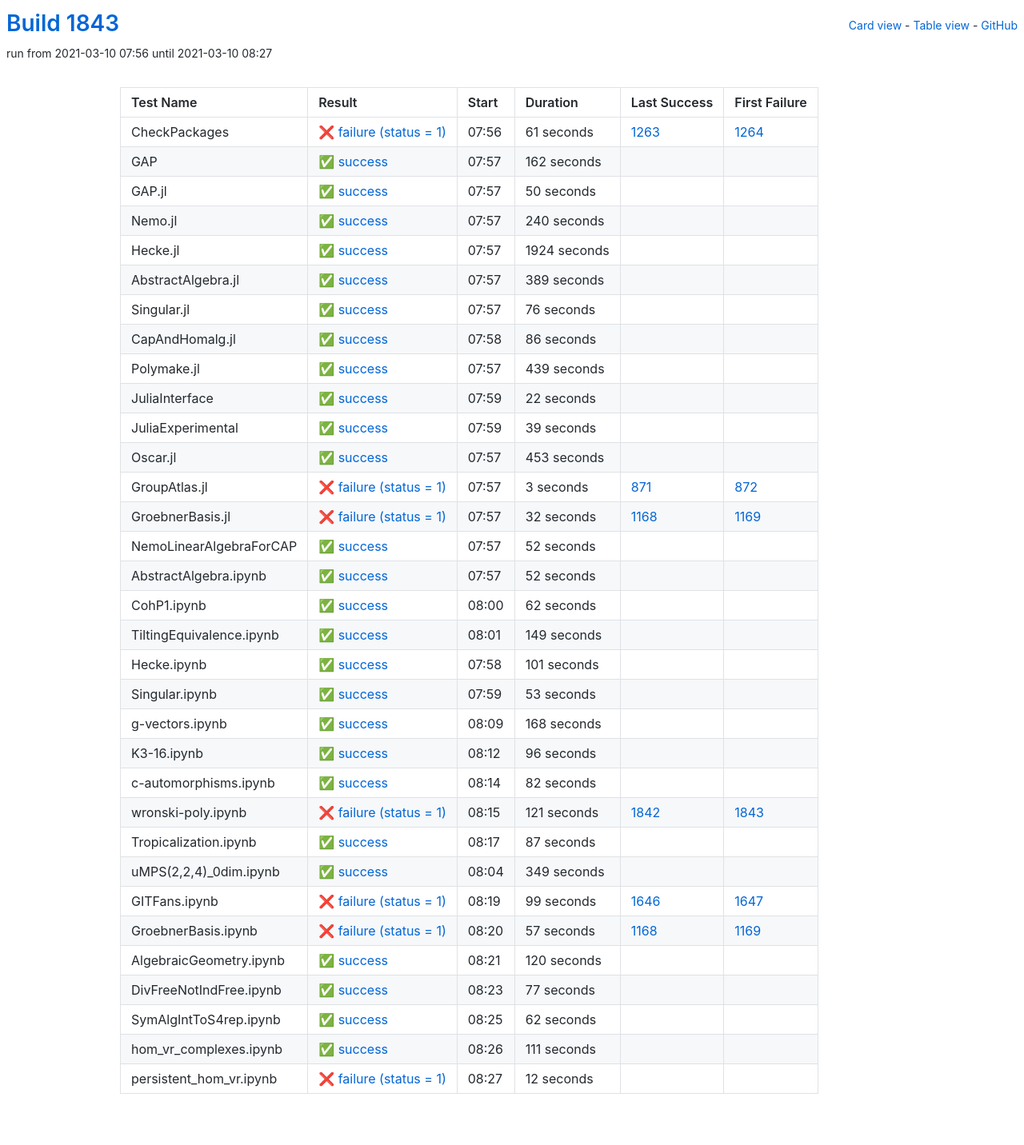
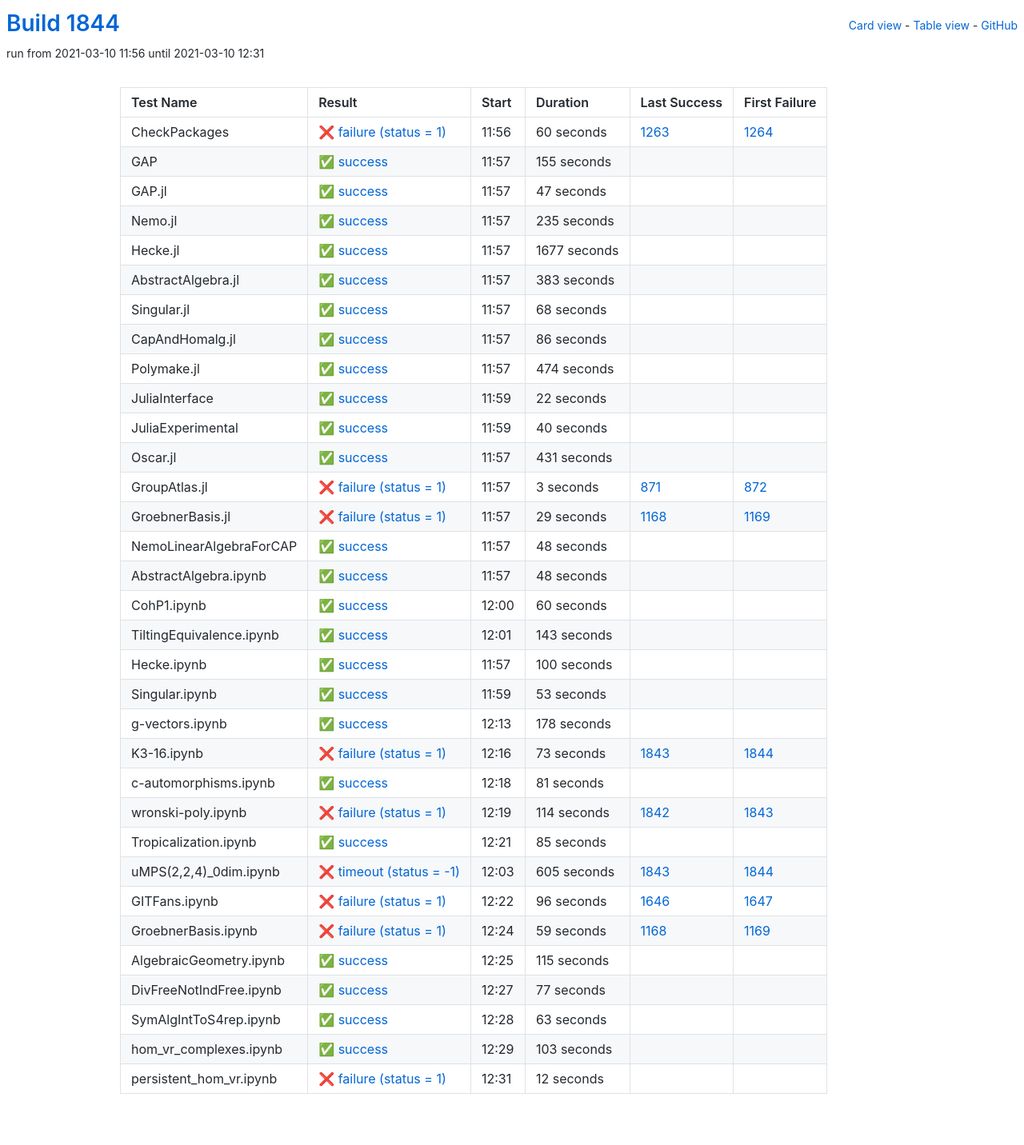
Before and after one commit to oscar-system/oscar-ci-status-stable, a Jekyll site: the page built from table.html, in a window 1280 px wide. Shown: the whole page at 80% size. Built offline with Jekyll 4.4.1, drawn with Linux system fonts in a browser that asks for light colours.

Commit message:
Build #1844

```diff
--- a/_data/ci.yml
+++ b/_data/ci.yml
@@ -1,6 +1,6 @@
 ---
-build: 1843
-build_url: https://oscarci.mathematik.uni-kl.de/job/oscar-stable/1843/
+build: 1844
+build_url: https://oscarci.mathematik.uni-kl.de/job/oscar-stable/1844/
 job: oscar-stable
 organization: oscar-system
 repo: oscar-ci-status-stable
@@ -8,92 +8,92 @@ repourl: https://github.com/oscar-system/oscar-ci-status-stable
 tests:
 - name: CheckPackages
   id: checkpackages
-  log: https://oscarci.mathematik.uni-kl.de/job/oscar-stable/1843/artifact/logs/build-1843/CheckPackages.log
-  start: 2021-03-10 07:56
+  log: https://oscarci.mathematik.uni-kl.de/job/oscar-stable/1844/artifact/logs/build-1844/CheckPackages.log
+  start: 2021-03-10 11:56
   success: false
   exitcode: 1
   status: failure
-  duration: 61
+  duration: 60
   last_success: 1263
   last_success_url: https://oscarci.mathematik.uni-kl.de/job/oscar-stable/1263/
   first_failure: 1264
   first_failure_url: https://oscarci.mathematik.uni-kl.de/job/oscar-stable/1264/
 - name: GAP
   id: gap
-  log: https://oscarci.mathematik.uni-kl.de/job/oscar-stable/1843/artifact/logs/build-1843/GAP.log
-  start: 2021-03-10 07:57
+  log: https://oscarci.mathematik.uni-kl.de/job/oscar-stable/1844/artifact/logs/build-1844/GAP.log
+  start: 2021-03-10 11:57
   success: true
   exitcode: 0
   status: success
-  duration: 162
+  duration: 155
   last_success: false
   last_success_url:
   first_failure: false
   first_failure_url:
 - name: GAP.jl
   id: gap-jl
-  log: https://oscarci.mathematik.uni-kl.de/job/oscar-stable/1843/artifact/logs/build-1843/GAP.jl.log
-  start: 2021-03-10 07:57
+  log: https://oscarci.mathematik.uni-kl.de/job/oscar-stable/1844/artifact/logs/build-1844/GAP.jl.log
+  start: 2021-03-10 11:57
   success: true
   exitcode: 0
   status: success
-  duration: 50
+  duration: 47
   last_success: false
   last_success_url:
   first_failure: false
   first_failure_url:
 - name: Nemo.jl
   id: nemo-jl
-  log: https://oscarci.mathematik.uni-kl.de/job/oscar-stable/1843/artifact/logs/build-1843/Nemo.jl.log
-  start: 2021-03-10 07:57
+  log: https://oscarci.mathematik.uni-kl.de/job/oscar-stable/1844/artifact/logs/build-1844/Nemo.jl.log
+  start: 2021-03-10 11:57
   success: true
   exitcode: 0
   status: success
-  duration: 240
+  duration: 235
   last_success: false
   last_success_url:
   first_failure: false
   first_failure_url:
 - name: Hecke.jl
   id: hecke-jl
-  log: https://oscarci.mathematik.uni-kl.de/job/oscar-stable/1843/artifact/logs/build-1843/Hecke.jl.log
-  start: 2021-03-10 07:57
+  log: https://oscarci.mathematik.uni-kl.de/job/oscar-stable/1844/artifact/logs/build-1844/Hecke.jl.log
+  start: 2021-03-10 11:57
   success: true
   exitcode: 0
   status: success
-  duration: 1924
+  duration: 1677
   last_success: false
   last_success_url:
   first_failure: false
   first_failure_url:
 - name: AbstractAlgebra.jl
   id: abstractalgebra-jl
-  log: https://oscarci.mathematik.uni-kl.de/job/oscar-stable/1843/artifact/logs/build-1843/AbstractAlgebra.jl.log
-  start: 2021-03-10 07:57
+  log: https://oscarci.mathematik.uni-kl.de/job/oscar-stable/1844/artifact/logs/build-1844/AbstractAlgebra.jl.log
+  start: 2021-03-10 11:57
   success: true
   exitcode: 0
   status: success
-  duration: 389
+  duration: 383
   last_success: false
   last_success_url:
   first_failure: false
   first_failure_url:
 - name: Singular.jl
   id: singular-jl
-  log: https://oscarci.mathematik.uni-kl.de/job/oscar-stable/1843/artifact/logs/build-1843/Singular.jl.log
-  start: 2021-03-10 07:57
+  log: https://oscarci.mathematik.uni-kl.de/job/oscar-stable/1844/artifact/logs/build-1844/Singular.jl.log
+  start: 2021-03-10 11:57
   success: true
   exitcode: 0
   status: success
-  duration: 76
+  duration: 68
   last_success: false
   last_success_url:
   first_failure: false
   first_failure_url:
 - name: CapAndHomalg.jl
   id: capandhomalg-jl
-  log: https://oscarci.mathematik.uni-kl.de/job/oscar-stable/1843/artifact/logs/build-1843/CapAndHomalg.jl.log
-  start: 2021-03-10 07:58
+  log: https://oscarci.mathematik.uni-kl.de/job/oscar-stable/1844/artifact/logs/build-1844/CapAndHomalg.jl.log
+  start: 2021-03-10 11:57
   success: true
   exitcode: 0
   status: success
@@ -104,20 +104,20 @@ tests:
   first_failure_url:
 - name: Polymake.jl
   id: polymake-jl
-  log: https://oscarci.mathematik.uni-kl.de/job/oscar-stable/1843/artifact/logs/build-1843/Polymake.jl.log
-  start: 2021-03-10 07:57
+  log: https://oscarci.mathematik.uni-kl.de/job/oscar-stable/1844/artifact/logs/build-1844/Polymake.jl.log
+  start: 2021-03-10 11:57
   success: true
   exitcode: 0
   status: success
-  duration: 439
+  duration: 474
   last_success: false
   last_success_url:
   first_failure: false
   first_failure_url:
 - name: JuliaInterface
   id: juliainterface
-  log: https://oscarci.mathematik.uni-kl.de/job/oscar-stable/1843/artifact/logs/build-1843/JuliaInterface.log
-  start: 2021-03-10 07:59
+  log: https://oscarci.mathematik.uni-kl.de/job/oscar-stable/1844/artifact/logs/build-1844/JuliaInterface.log
+  start: 2021-03-10 11:59
   success: true
   exitcode: 0
   status: success
@@ -128,32 +128,32 @@ tests:
   first_failure_url:
 - name: JuliaExperimental
   id: juliaexperimental
-  log: https://oscarci.mathematik.uni-kl.de/job/oscar-stable/1843/artifact/logs/build-1843/JuliaExperimental.log
-  start: 2021-03-10 07:59
+  log: https://oscarci.mathematik.uni-kl.de/job/oscar-stable/1844/artifact/logs/build-1844/JuliaExperimental.log
+  start: 2021-03-10 11:59
   success: true
   exitcode: 0
   status: success
-  duration: 39
+  duration: 40
   last_success: false
   last_success_url:
   first_failure: false
   first_failure_url:
 - name: Oscar.jl
   id: oscar-jl
-  log: https://oscarci.mathematik.uni-kl.de/job/oscar-stable/1843/artifact/logs/build-1843/Oscar.jl.log
-  start: 2021-03-10 07:57
+  log: https://oscarci.mathematik.uni-kl.de/job/oscar-stable/1844/artifact/logs/build-1844/Oscar.jl.log
+  start: 2021-03-10 11:57
   success: true
   exitcode: 0
   status: success
-  duration: 453
+  duration: 431
   last_success: false
   last_success_url:
   first_failure: false
   first_failure_url:
 - name: GroupAtlas.jl
   id: groupatlas-jl
-  log: https://oscarci.mathematik.uni-kl.de/job/oscar-stable/1843/artifact/logs/build-1843/GroupAtlas.jl.log
-  start: 2021-03-10 07:57
+  log: https://oscarci.mathematik.uni-kl.de/job/oscar-stable/1844/artifact/logs/build-1844/GroupAtlas.jl.log
+  start: 2021-03-10 11:57
   success: false
   exitcode: 1
   status: failure
@@ -164,80 +164,80 @@ tests:
   first_failure_url: https://oscarci.mathematik.uni-kl.de/job/oscar-stable/872/
 - name: GroebnerBasis.jl
   id: groebnerbasis-jl
-  log: https://oscarci.mathematik.uni-kl.de/job/oscar-stable/1843/artifact/logs/build-1843/GroebnerBasis.jl.log
-  start: 2021-03-10 07:57
+  log: https://oscarci.mathematik.uni-kl.de/job/oscar-stable/1844/artifact/logs/build-1844/GroebnerBasis.jl.log
+  start: 2021-03-10 11:57
   success: false
   exitcode: 1
   status: failure
-  duration: 32
+  duration: 29
   last_success: 1168
   last_success_url: https://oscarci.mathematik.uni-kl.de/job/oscar-stable/1168/
   first_failure: 1169
   first_failure_url: https://oscarci.mathematik.uni-kl.de/job/oscar-stable/1169/
 - name: NemoLinearAlgebraForCAP
   id: nemolinearalgebraforcap
-  log: https://oscarci.mathematik.uni-kl.de/job/oscar-stable/1843/artifact/logs/build-1843/NemoLinearAlgebraForCAP.log
-  start: 2021-03-10 07:57
+  log: https://oscarci.mathematik.uni-kl.de/job/oscar-stable/1844/artifact/logs/build-1844/NemoLinearAlgebraForCAP.log
+  start: 2021-03-10 11:57
   success: true
   exitcode: 0
   status: success
-  duration: 52
+  duration: 48
   last_success: false
   last_success_url:
   first_failure: false
   first_failure_url:
 - name: AbstractAlgebra.ipynb
   id: abstractalgebra-ipynb
-  log: https://oscarci.mathematik.uni-kl.de/job/oscar-stable/1843/artifact/logs/build-1843/AbstractAlgebra.ipynb.log
-  start: 2021-03-10 07:57
+  log: https://oscarci.mathematik.uni-kl.de/job/oscar-stable/1844/artifact/logs/build-1844/AbstractAlgebra.ipynb.log
+  start: 2021-03-10 11:57
   success: true
   exitcode: 0
   status: success
-  duration: 52
+  duration: 48
   last_success: false
   last_success_url:
   first_failure: false
   first_failure_url:
 - name: CohP1.ipynb
   id: cohp1-ipynb
-  log: https://oscarci.mathematik.uni-kl.de/job/oscar-stable/1843/artifact/logs/build-1843/CohP1.ipynb.log
-  start: 2021-03-10 08:00
+  log: https://oscarci.mathematik.uni-kl.de/job/oscar-stable/1844/artifact/logs/build-1844/CohP1.ipynb.log
+  start: 2021-03-10 12:00
   success: true
   exitcode: 0
   status: success
-  duration: 62
+  duration: 60
   last_success: false
   last_success_url:
   first_failure: false
   first_failure_url:
 - name: TiltingEquivalence.ipynb
   id: tiltingequivalence-ipynb
-  log: https://oscarci.mathematik.uni-kl.de/job/oscar-stable/1843/artifact/logs/build-1843/TiltingEquivalence.ipynb.log
-  start: 2021-03-10 08:01
+  log: https://oscarci.mathematik.uni-kl.de/job/oscar-stable/1844/artifact/logs/build-1844/TiltingEquivalence.ipynb.log
+  start: 2021-03-10 12:01
   success: true
   exitcode: 0
   status: success
-  duration: 149
+  duration: 143
   last_success: false
   last_success_url:
   first_failure: false
   first_failure_url:
 - name: Hecke.ipynb
   id: hecke-ipynb
-  log: https://oscarci.mathematik.uni-kl.de/job/oscar-stable/1843/artifact/logs/build-1843/Hecke.ipynb.log
-  start: 2021-03-10 07:58
+  log: https://oscarci.mathematik.uni-kl.de/job/oscar-stable/1844/artifact/logs/build-1844/Hecke.ipynb.log
+  start: 2021-03-10 11:57
   success: true
   exitcode: 0
   status: success
-  duration: 101
+  duration: 100
   last_success: false
   last_success_url:
   first_failure: false
   first_failure_url:
 - name: Singular.ipynb
   id: singular-ipynb
-  log: https://oscarci.mathematik.uni-kl.de/job/oscar-stable/1843/artifact/logs/build-1843/Singular.ipynb.log
-  start: 2021-03-10 07:59
+  log: https://oscarci.mathematik.uni-kl.de/job/oscar-stable/1844/artifact/logs/build-1844/Singular.ipynb.log
+  start: 2021-03-10 11:59
   success: true
   exitcode: 0
   status: success
@@ -248,116 +248,116 @@ tests:
   first_failure_url:
 - name: g-vectors.ipynb
   id: g-vectors-ipynb
-  log: https://oscarci.mathematik.uni-kl.de/job/oscar-stable/1843/artifact/logs/build-1843/g-vectors.ipynb.log
-  start: 2021-03-10 08:09
+  log: https://oscarci.mathematik.uni-kl.de/job/oscar-stable/1844/artifact/logs/build-1844/g-vectors.ipynb.log
+  start: 2021-03-10 12:13
   success: true
   exitcode: 0
   status: success
-  duration: 168
+  duration: 178
   last_success: false
   last_success_url:
   first_failure: false
   first_failure_url:
 - name: K3-16.ipynb
   id: k3-16-ipynb
-  log: https://oscarci.mathematik.uni-kl.de/job/oscar-stable/1843/artifact/logs/build-1843/K3-16.ipynb.log
-  start: 2021-03-10 08:12
+  log: https://oscarci.mathematik.uni-kl.de/job/oscar-stable/1844/artifact/logs/build-1844/K3-16.ipynb.log
+  start: 2021-03-10 12:16
+  success: false
+  exitcode: 1
+  status: failure
+  duration: 73
+  last_success: 1843
+  last_success_url: https://oscarci.mathematik.uni-kl.de/job/oscar-stable/1843/
+  first_failure: 1844
+  first_failure_url: https://oscarci.mathematik.uni-kl.de/job/oscar-stable/1844/
+- name: c-automorphisms.ipynb
+  id: c-automorphisms-ipynb
+  log: https://oscarci.mathematik.uni-kl.de/job/oscar-stable/1844/artifact/logs/build-1844/c-automorphisms.ipynb.log
+  start: 2021-03-10 12:18
   success: true
   exitcode: 0
   status: success
-  duration: 96
-  last_success: false
-  last_success_url:
-  first_failure: false
-  first_failure_url:
-- name: c-automorphisms.ipynb
-  id: c-automorphisms-ipynb
-  log: https://oscarci.mathematik.uni-kl.de/job/oscar-stable/1843/artifact/logs/build-1843/c-automorphisms.ipynb.log
-  start: 2021-03-10 08:14
-  success: true
-  exitcode: 0
-  status: success
-  duration: 82
+  duration: 81
   last_success: false
   last_success_url:
   first_failure: false
   first_failure_url:
 - name: wronski-poly.ipynb
   id: wronski-poly-ipynb
-  log: https://oscarci.mathematik.uni-kl.de/job/oscar-stable/1843/artifact/logs/build-1843/wronski-poly.ipynb.log
-  start: 2021-03-10 08:15
+  log: https://oscarci.mathematik.uni-kl.de/job/oscar-stable/1844/artifact/logs/build-1844/wronski-poly.ipynb.log
+  start: 2021-03-10 12:19
   success: false
   exitcode: 1
   status: failure
-  duration: 121
+  duration: 114
   last_success: 1842
   last_success_url: https://oscarci.mathematik.uni-kl.de/job/oscar-stable/1842/
   first_failure: 1843
   first_failure_url: https://oscarci.mathematik.uni-kl.de/job/oscar-stable/1843/
 - name: Tropicalization.ipynb
   id: tropicalization-ipynb
-  log: https://oscarci.mathematik.uni-kl.de/job/oscar-stable/1843/artifact/logs/build-1843/Tropicalization.ipynb.log
-  start: 2021-03-10 08:17
+  log: https://oscarci.mathematik.uni-kl.de/job/oscar-stable/1844/artifact/logs/build-1844/Tropicalization.ipynb.log
+  start: 2021-03-10 12:21
   success: true
   exitcode: 0
   status: success
-  duration: 87
+  duration: 85
   last_success: false
   last_success_url:
   first_failure: false
   first_failure_url:
 - name: uMPS(2,2,4)_0dim.ipynb
   id: umps-2-2-4-0dim-ipynb
-  log: https://oscarci.mathematik.uni-kl.de/job/oscar-stable/1843/artifact/logs/build-1843/uMPS-2-2-4-_0dim.ipynb.log
-  start: 2021-03-10 08:04
-  success: true
-  exitcode: 0
-  status: success
-  duration: 349
-  last_success: false
-  last_success_url:
-  first_failure: false
-  first_failure_url:
+  log: https://oscarci.mathematik.uni-kl.de/job/oscar-stable/1844/artifact/logs/build-1844/uMPS-2-2-4-_0dim.ipynb.log
+  start: 2021-03-10 12:03
+  success: false
+  exitcode: -1
+  status: timeout
+  duration: 605
+  last_success: 1843
+  last_success_url: https://oscarci.mathematik.uni-kl.de/job/oscar-stable/1843/
+  first_failure: 1844
+  first_failure_url: https://oscarci.mathematik.uni-kl.de/job/oscar-stable/1844/
 - name: GITFans.ipynb
   id: gitfans-ipynb
-  log: https://oscarci.mathematik.uni-kl.de/job/oscar-stable/1843/artifact/logs/build-1843/GITFans.ipynb.log
-  start: 2021-03-10 08:19
+  log: https://oscarci.mathematik.uni-kl.de/job/oscar-stable/1844/artifact/logs/build-1844/GITFans.ipynb.log
+  start: 2021-03-10 12:22
   success: false
   exitcode: 1
   status: failure
-  duration: 99
+  duration: 96
   last_success: 1646
   last_success_url: https://oscarci.mathematik.uni-kl.de/job/oscar-stable/1646/
   first_failure: 1647
   first_failure_url: https://oscarci.mathematik.uni-kl.de/job/oscar-stable/1647/
 - name: GroebnerBasis.ipynb
   id: groebnerbasis-ipynb
-  log: https://oscarci.mathematik.uni-kl.de/job/oscar-stable/1843/artifact/logs/build-1843/GroebnerBasis.ipynb.log
-  start: 2021-03-10 08:20
+  log: https://oscarci.mathematik.uni-kl.de/job/oscar-stable/1844/artifact/logs/build-1844/GroebnerBasis.ipynb.log
+  start: 2021-03-10 12:24
   success: false
   exitcode: 1
   status: failure
-  duration: 57
+  duration: 59
   last_success: 1168
   last_success_url: https://oscarci.mathematik.uni-kl.de/job/oscar-stable/1168/
   first_failure: 1169
   first_failure_url: https://oscarci.mathematik.uni-kl.de/job/oscar-stable/1169/
 - name: AlgebraicGeometry.ipynb
   id: algebraicgeometry-ipynb
-  log: https://oscarci.mathematik.uni-kl.de/job/oscar-stable/1843/artifact/logs/build-1843/AlgebraicGeometry.ipynb.log
-  start: 2021-03-10 08:21
+  log: https://oscarci.mathematik.uni-kl.de/job/oscar-stable/1844/artifact/logs/build-1844/AlgebraicGeometry.ipynb.log
+  start: 2021-03-10 12:25
   success: true
   exitcode: 0
   status: success
-  duration: 120
+  duration: 115
   last_success: false
   last_success_url:
   first_failure: false
   first_failure_url:
 - name: DivFreeNotIndFree.ipynb
   id: divfreenotindfree-ipynb
-  log: https://oscarci.mathematik.uni-kl.de/job/oscar-stable/1843/artifact/logs/build-1843/DivFreeNotIndFree.ipynb.log
-  start: 2021-03-10 08:23
+  log: https://oscarci.mathematik.uni-kl.de/job/oscar-stable/1844/artifact/logs/build-1844/DivFreeNotIndFree.ipynb.log
+  start: 2021-03-10 12:27
   success: true
   exitcode: 0
   status: success
@@ -368,32 +368,32 @@ tests:
   first_failure_url:
 - name: SymAlgIntToS4rep.ipynb
   id: symalginttos4rep-ipynb
-  log: https://oscarci.mathematik.uni-kl.de/job/oscar-stable/1843/artifact/logs/build-1843/SymAlgIntToS4rep.ipynb.log
-  start: 2021-03-10 08:25
+  log: https://oscarci.mathematik.uni-kl.de/job/oscar-stable/1844/artifact/logs/build-1844/SymAlgIntToS4rep.ipynb.log
+  start: 2021-03-10 12:28
   success: true
   exitcode: 0
   status: success
-  duration: 62
+  duration: 63
   last_success: false
   last_success_url:
   first_failure: false
   first_failure_url:
 - name: hom_vr_complexes.ipynb
   id: hom-vr-complexes-ipynb
-  log: https://oscarci.mathematik.uni-kl.de/job/oscar-stable/1843/artifact/logs/build-1843/hom_vr_complexes.ipynb.log
-  start: 2021-03-10 08:26
+  log: https://oscarci.mathematik.uni-kl.de/job/oscar-stable/1844/artifact/logs/build-1844/hom_vr_complexes.ipynb.log
+  start: 2021-03-10 12:29
   success: true
   exitcode: 0
   status: success
-  duration: 111
+  duration: 103
   last_success: false
   last_success_url:
   first_failure: false
   first_failure_url:
 - name: persistent_hom_vr.ipynb
   id: persistent-hom-vr-ipynb
-  log: https://oscarci.mathematik.uni-kl.de/job/oscar-stable/1843/artifact/logs/build-1843/persistent_hom_vr.ipynb.log
-  start: 2021-03-10 08:27
+  log: https://oscarci.mathematik.uni-kl.de/job/oscar-stable/1844/artifact/logs/build-1844/persistent_hom_vr.ipynb.log
+  start: 2021-03-10 12:31
   success: false
   exitcode: 1
   status: failure
```
Also changed, not shown: README.md.
